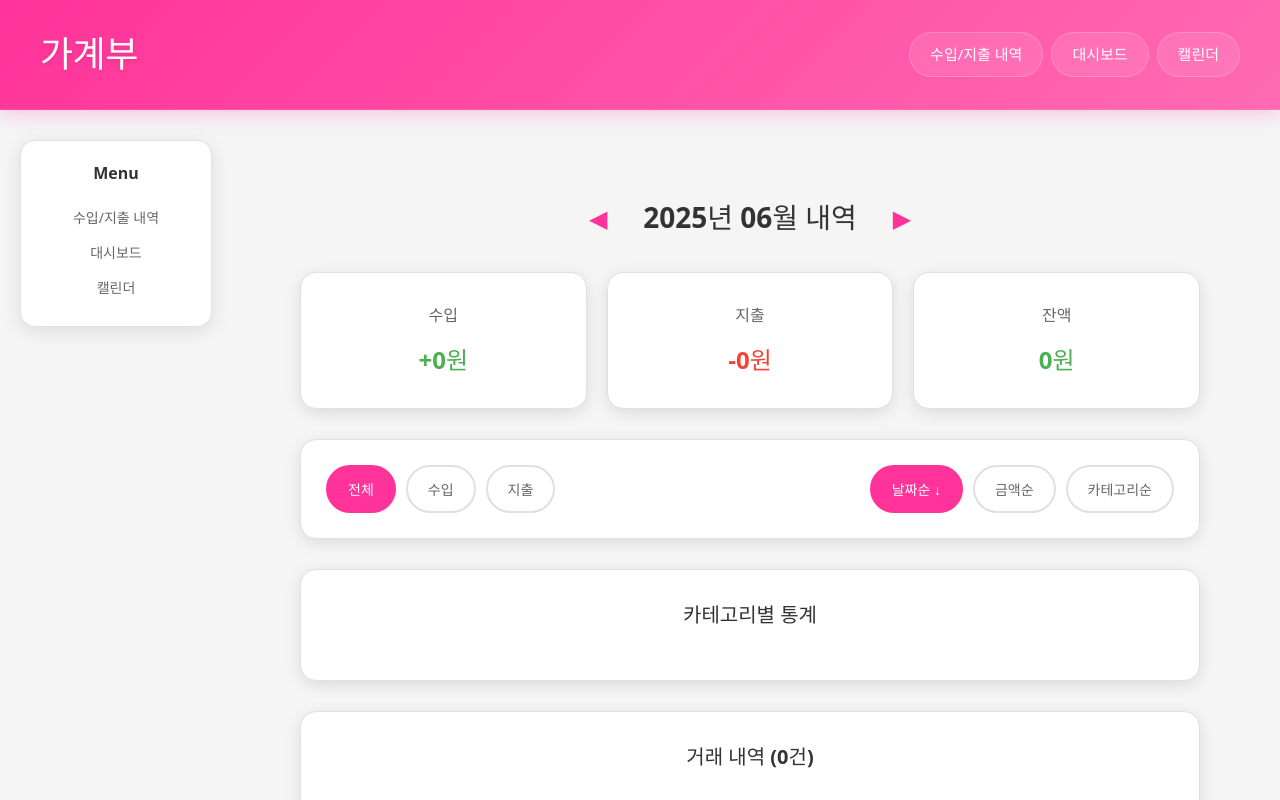
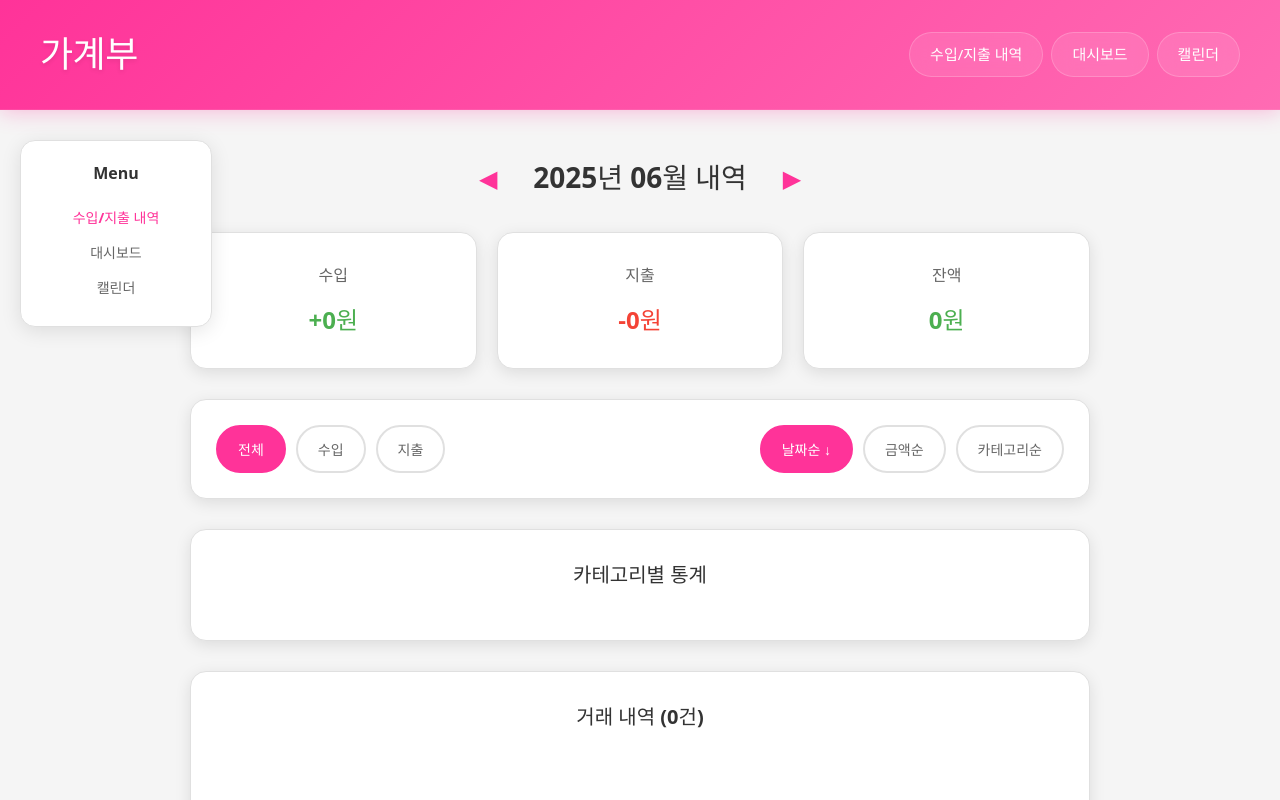
Before and after one commit to sunjung23/Reactproject-team05, a React (Vite) app: page /breakdown in a window 1280 px wide. Shown: the top 800 px of the page. Built offline with nearby package versions, Linux system fonts and the light colour scheme.

Commit message:
sunjung_0611

```diff
--- a/src/App.jsx
+++ b/src/App.jsx
@@ -1,4 +1,5 @@
 import React from 'react';
+import { Navigate } from 'react-router-dom';
 import { BrowserRouter as Router, Routes, Route } from 'react-router-dom';
 import { TransactionProvider } from './components/Transaction';
 import Home from './pages/Home';
@@ -12,8 +13,9 @@ function App() {
       <Router>
         <div className="App">
           <Routes>
+            <Route path="/" element={<Navigate to="/calendar" />} />
             <Route path="/breakdown" element={<Breakdown/>} />
-            <Route path="/" element={<Home />} />
+            <Route path="/calendar" element={<Home />} />
             <Route path="/dashboard" element={<Dashboard />} />
           </Routes>
         </div>
--- a/src/components/Header.jsx
+++ b/src/components/Header.jsx
@@ -10,7 +10,7 @@ function Header() {
         <nav>
           <Link to="/breakdown" className="hdbtn"> 수입/지출 내역</Link>
           <Link to="/dashboard" className="hdbtn"> 대시보드</Link>
-          <Link to="/" className="hdbtn"> 캘린더</Link>
+          <Link to="/calendar" className="hdbtn"> 캘린더</Link>
         </nav>
       </div>
     </header>
--- a/src/components/Sidebar.jsx
+++ b/src/components/Sidebar.jsx
@@ -6,7 +6,7 @@ function Sidebar({ currentPage = '캘린더' }) {
   const menuItems = [
     { name: '수입/지출 내역', href: '/breakdown' },
     { name: '대시보드', href: '/dashboard' },
-    { name: '캘린더', href: '/' }
+    { name: '캘린더', href: '/calendar' }
   ];
 
   return (
--- a/src/pages/Breakdown.css
+++ b/src/pages/Breakdown.css
@@ -1,13 +1,15 @@
 .breakdown {
+  box-sizing: border-box;
   padding-top: 120px;
   min-height: 100vh;
-  width: 1200px;
+  width: 100%;
+  max-width: 1200px;
   margin: 0 auto;
 }
 
 .breakdown-main {
-  padding: 40px;
-  margin-left: 220px;
+  width: 900px;
+
 }
 
 .breakdown-header {
@@ -118,7 +120,6 @@
   font-size: 14px;
   font-weight: 500;
   cursor: pointer;
-  transition: all 0.2s ease;
 }
 
 .controls button:hover {
@@ -132,7 +133,6 @@
   border-color: #ff3399;
 }
 
-/* 카테고리별 통계 */
 .category-stats {
   background: white;
   border-radius: 16px;
@@ -180,7 +180,6 @@
   margin: 0;
 }
 
-/* 거래 내역 리스트 */
 .transaction-list {
   background: white;
   border-radius: 16px;
@@ -219,12 +218,10 @@
   background: #f8f9fa;
   border-radius: 12px;
   border: 1px solid #e9ecef;
-  transition: all 0.2s ease;
 }
 
 .transaction-item:hover {
   background: #e9ecef;
-  transform: translateY(-1px);
 }
 
 .transaction-date {
@@ -272,7 +269,7 @@
 }
 
 /* 반응형 디자인 */
-@media (max-width: 1024px) {
+/* @media (max-width: 1024px) {
   .breakdown {
     width: 100%;
     padding-top: 100px;
@@ -295,8 +292,8 @@
   .filter-buttons, .sort-buttons {
     justify-content: center;
   }
-}
-
+} */
+/*
 @media (max-width: 768px) {
   .month-title {
     font-size: 24px;
@@ -325,4 +322,4 @@
     font-size: 12px;
     padding: 10px 15px;
   }
-}
+} */
--- a/src/pages/Breakdown.jsx
+++ b/src/pages/Breakdown.jsx
@@ -89,7 +89,7 @@ function Breakdown() {
     return (
         <div className="breakdown">
             <Header />
-            <Sidebar currentPage="내역분석" />
+            <Sidebar currentPage="수입/지출 내역" />
 
             <main className="breakdown-main">
                 <div className="breakdown-header">
```
